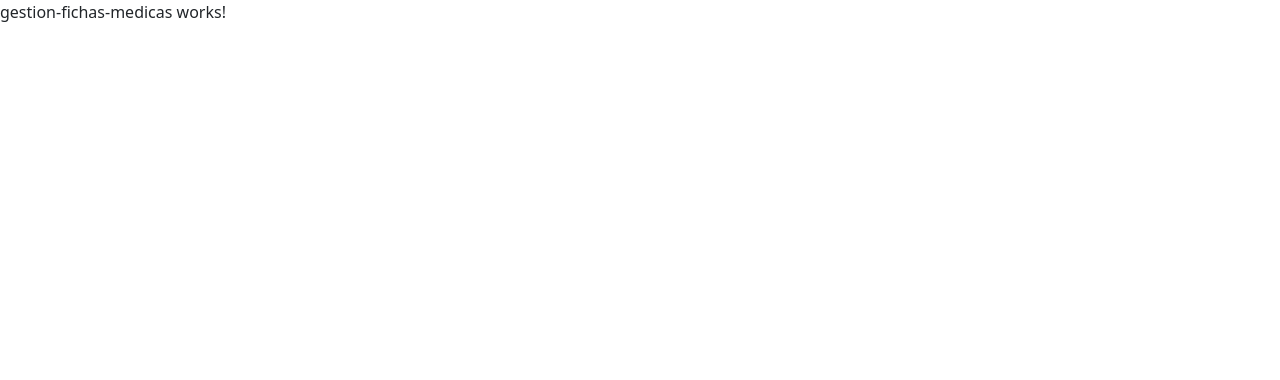
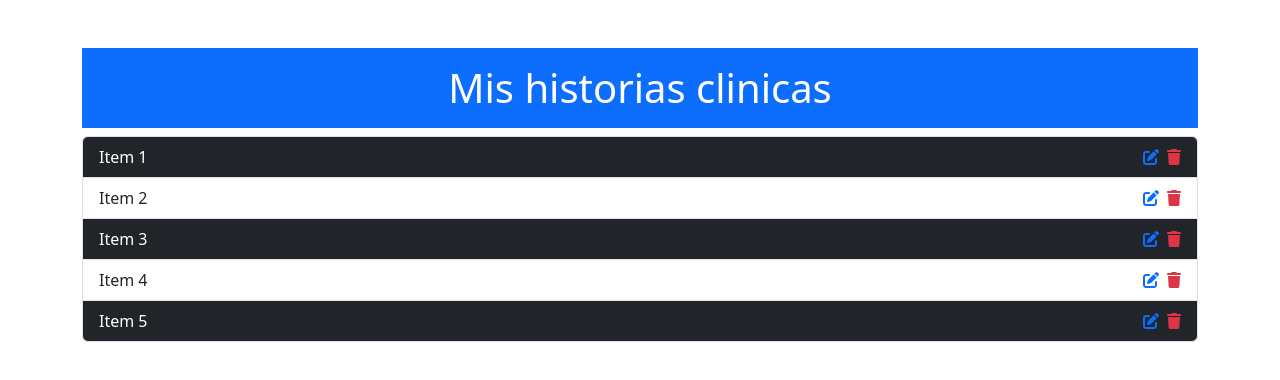
Before and after one commit to VictorVillazante/FrontendSistemaGestionInformacionConsultasMedicasExternasHospitalesTercerNivel, an Angular app: page /paciente/ver-mis-historias-clinicas in a window 1280 px wide. Shown: the top 380 px of the page. Built offline with nearby package versions, Linux system fonts and the light colour scheme.

Commit message:
[Add] interfaz mis historias clinicas

```diff
--- a/src/app/app.routes.ts
+++ b/src/app/app.routes.ts
@@ -3,12 +3,13 @@ import { HomeComponent } from "./components/home/home.component";
 import { LoginComponent } from "./components/login/login.component";
 import { MenuPacienteComponent } from "./components/menu-paciente/menu-paciente.component";
 import { GestionFichasMedicasComponent } from "./components/gestion-fichas-medicas/gestion-fichas-medicas.component";
+import { MisHistoriasClnicasComponent } from "./components/mis-historias-clnicas/mis-historias-clnicas.component";
 const APP_ROUTES: Routes = [
     { path: '', component:  HomeComponent},
     { path: 'login', component:  LoginComponent},
     { path: 'paciente/menu', component:  MenuPacienteComponent},
     { path: 'paciente/gestion-ficha-medica', component:  GestionFichasMedicasComponent},
-    { path: 'paciente/ver-mis-historias-clinicas', component:  GestionFichasMedicasComponent},
+    { path: 'paciente/ver-mis-historias-clinicas', component:  MisHistoriasClnicasComponent},
     { path: '**', component:  HomeComponent}
 ];
 export const APP_ROUTING = RouterModule.forRoot(APP_ROUTES, {useHash: false});
--- a/src/app/components/mis-historias-clnicas/mis-historias-clnicas.component.css
+++ b/src/app/components/mis-historias-clnicas/mis-historias-clnicas.component.css
@@ -0,0 +1,17 @@
+.bg-dark {
+    background-color: #343a40;
+  }
+
+  .bg-white {
+    background-color: #ffffff;
+  }
+
+  .list-group-item {
+    display: flex;
+    justify-content: space-between;
+    align-items: center;
+  }
+
+  .fa-edit, .fa-trash {
+    cursor: pointer;
+  }
--- a/src/app/components/mis-historias-clnicas/mis-historias-clnicas.component.html
+++ b/src/app/components/mis-historias-clnicas/mis-historias-clnicas.component.html
@@ -1 +1,13 @@
-<p>mis-historias-clnicas works!</p>
+<div class="container mt-5">
+    <h1 class="text-center text-white bg-primary p-3">Mis historias clinicas</h1>
+
+    <ul class="list-group">
+      <li *ngFor="let item of items; let i = index" [class.bg-dark]="i % 2 === 0" [class.text-white]="i % 2 === 0" class="list-group-item d-flex justify-content-between align-items-center">
+        {{ item }}
+        <div>
+          <i class="fas fa-edit text-primary me-2" (click)="editItem(item)"></i>
+          <i class="fas fa-trash text-danger" (click)="deleteItem(item)"></i>
+        </div>
+      </li>
+    </ul>
+  </div>
--- a/src/app/components/mis-historias-clnicas/mis-historias-clnicas.component.ts
+++ b/src/app/components/mis-historias-clnicas/mis-historias-clnicas.component.ts
@@ -6,5 +6,13 @@ import { Component } from '@angular/core';
   styleUrls: ['./mis-historias-clnicas.component.css']
 })
 export class MisHistoriasClnicasComponent {
+  items: string[] = ['Item 1', 'Item 2', 'Item 3', 'Item 4', 'Item 5'];
 
+  editItem(item: string) {
+    console.log('Editar', item);
+  }
+
+  deleteItem(item: string) {
+    console.log('Eliminar', item);
+  }
 }
```
